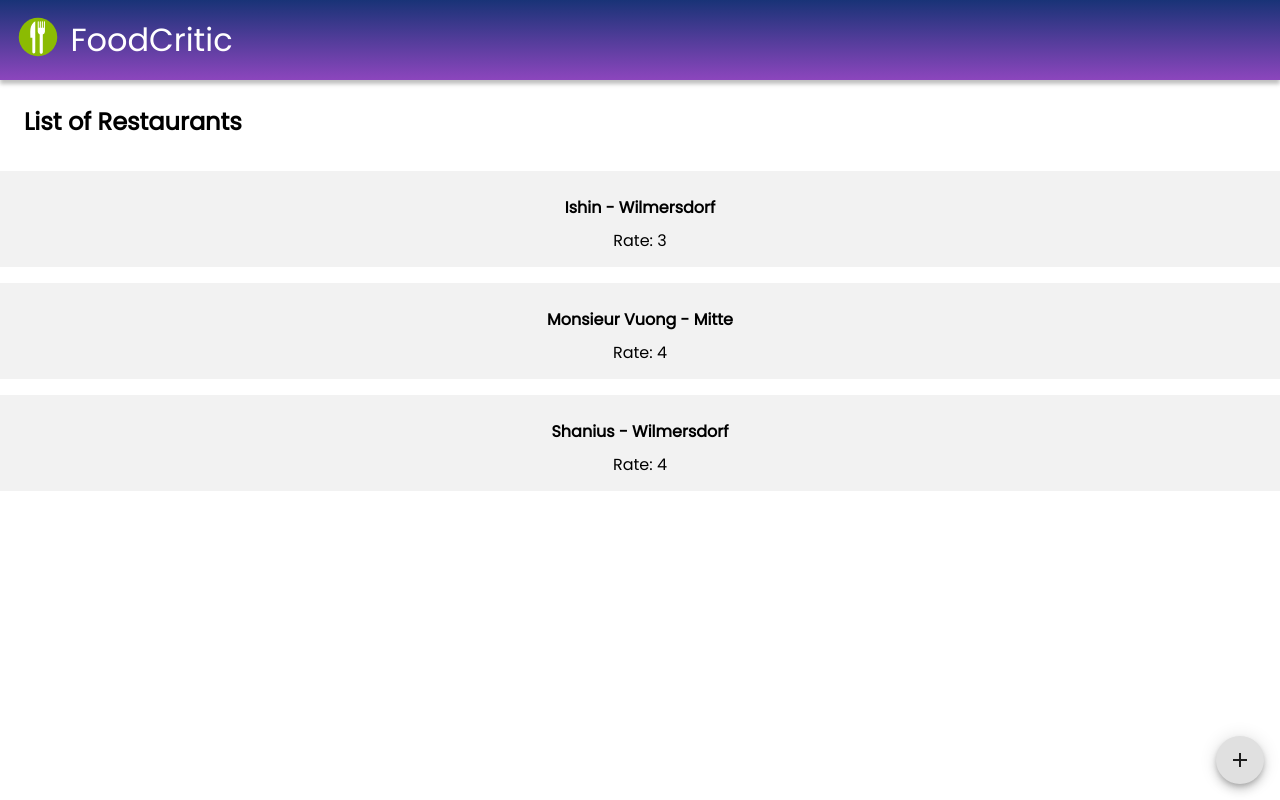
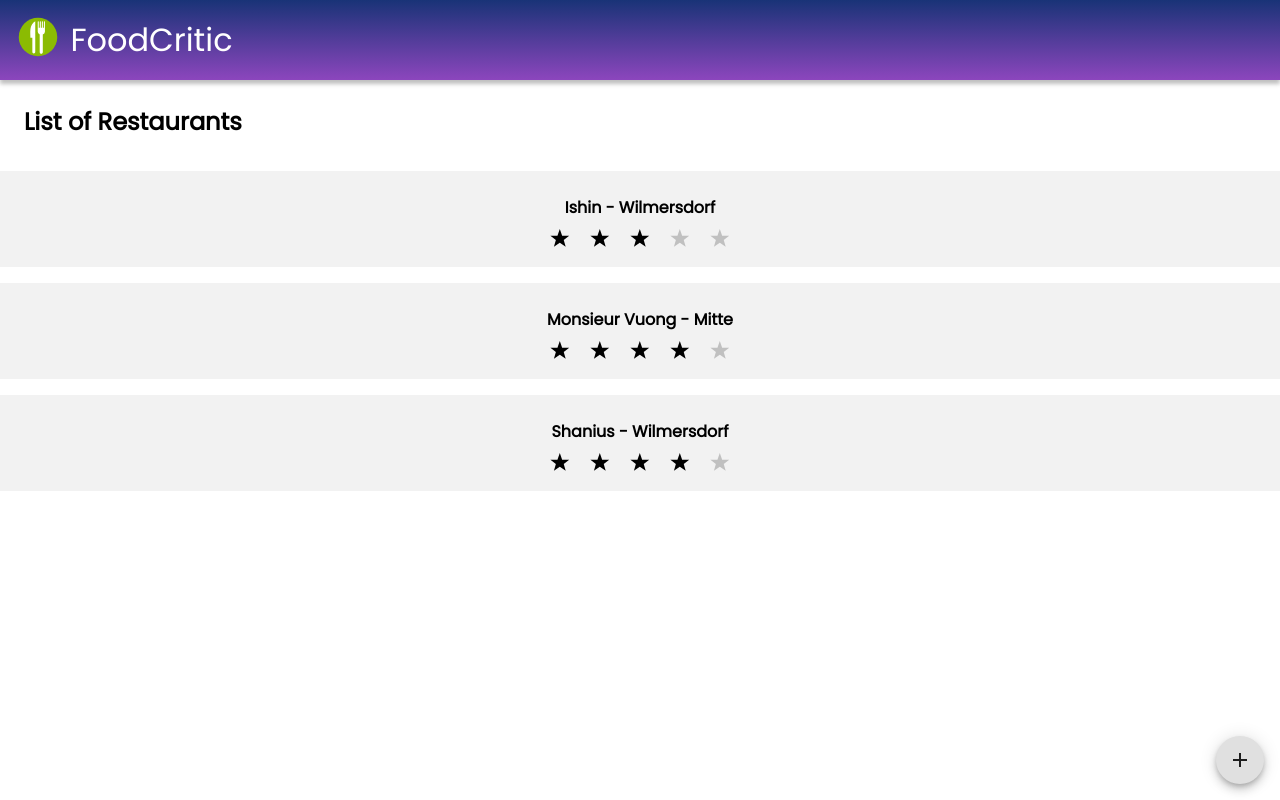
Before and after one commit to MarinaFroes/foodcritic-app, a React (Create React App) app: page /restaurant_list in a window 1280 px wide. Built offline with nearby package versions, Linux system fonts and the light colour scheme.

Commit message:
feat: Import StarRating component

```diff
--- a/src/Components/Restaurant.js
+++ b/src/Components/Restaurant.js
@@ -1,5 +1,6 @@
 import React from 'react';
 import styled from 'styled-components';
+import StarRating from './StarRating';
 
 const RestaurantInfo = styled.li`
   display: flex;
@@ -23,7 +24,8 @@ export default function Restaurant({ name, category, location, rate }) {
   return (
     <RestaurantInfo>
       <Name>{name} - {location}</Name>
-      <p>Rate: {rate}</p>
+      {/* <p>Rate: {rate}</p> */}
+      <StarRating rating={rate}/>
       {/* <Info>Category: {category}</Info>
       <Info>Location: {location}</Info>
       <Info>Rating: {rate}</Info> */}
```
